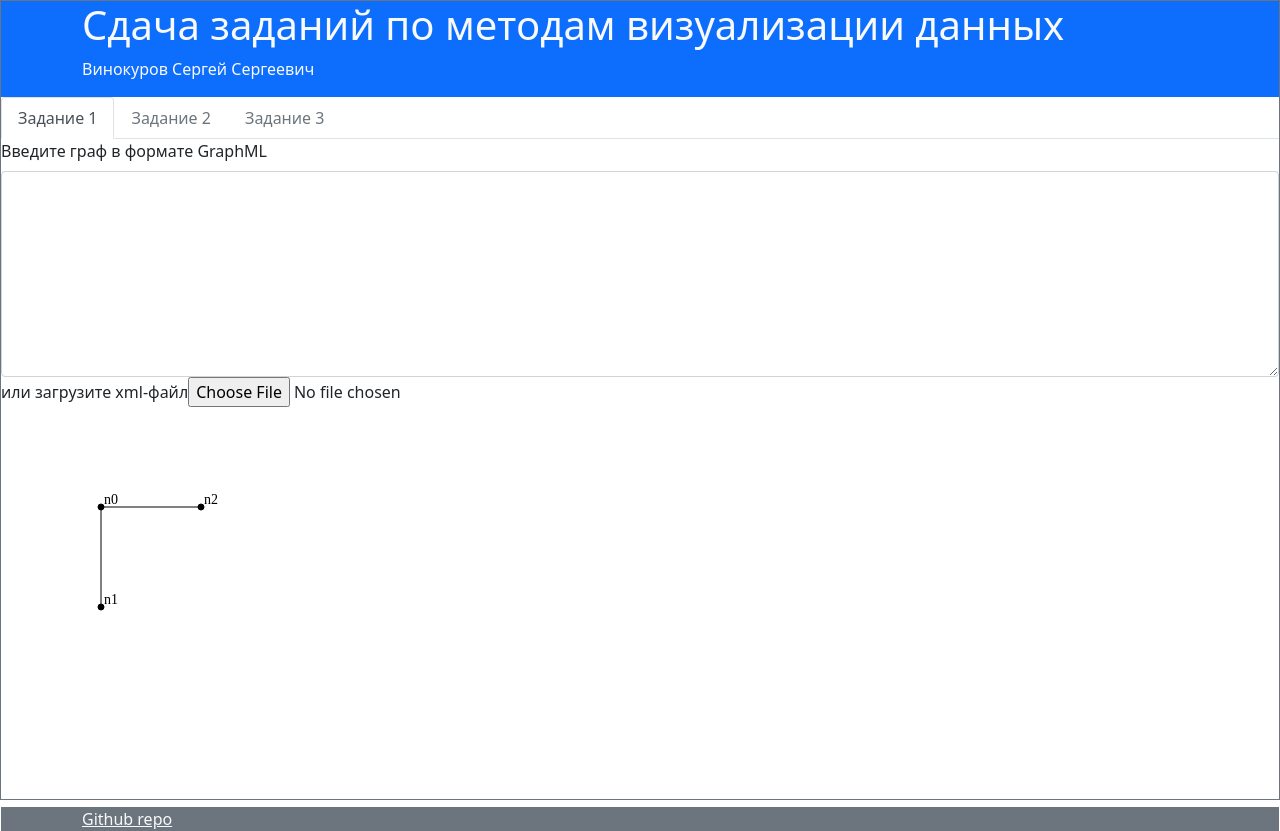
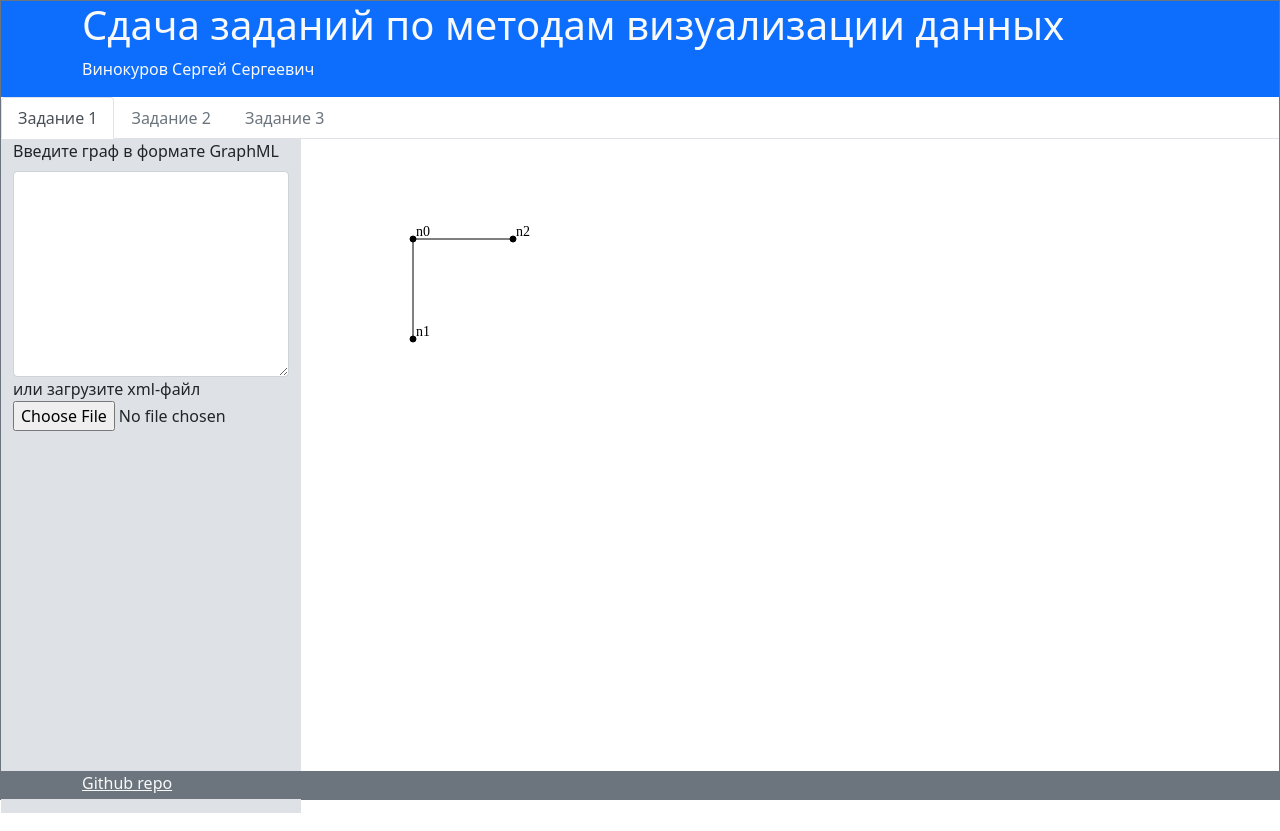
Before and after one commit to pyspice/visualization_10sem, a React (Create React App) app: page / in a window 1280 px wide. Built offline with nearby package versions, Linux system fonts and the light colour scheme.

Commit message:
Layout fix

```diff
--- /dev/null
+++ b/src/pages/Pages.css
@@ -0,0 +1,19 @@
+.main-container {
+  display: flex;
+  flex-flow: row nowrap;
+}
+
+.main-left-panel {
+  max-width: 300px;
+  min-width: 300px;
+  background-color: #dee2e6;
+}
+
+.main-content {
+  flex-grow: 1;
+}
+
+.tab-content,
+.tab-content > * {
+  height: 100%;
+}
--- a/src/pages/Pages.tsx
+++ b/src/pages/Pages.tsx
@@ -1,3 +1,5 @@
+import "./Pages.css";
+
 import Tabs from "react-bootstrap/Tabs";
 import Tab from "react-bootstrap/Tab";
 import { TreeHV } from "./TreeHV";
@@ -8,8 +10,7 @@ export function Pages() {
       <Tab eventKey="1" title="Задание 1">
         <TreeHV />
       </Tab>
-      <Tab eventKey="2" title="Задание 2" disabled>
-      </Tab>
+      <Tab eventKey="2" title="Задание 2" disabled></Tab>
       <Tab eventKey="3" title="Задание 3" disabled></Tab>
     </Tabs>
   );
--- a/src/pages/TreeHV.tsx
+++ b/src/pages/TreeHV.tsx
@@ -1,4 +1,7 @@
 import * as React from "react";
+import Container from "react-bootstrap/Container";
+import Row from "react-bootstrap/Container";
+import Col from "react-bootstrap/Container";
 import { GraphInput } from "src/components";
 import { Graph, parseGraphML } from "src/utils";
 
@@ -30,9 +33,15 @@ export function TreeHV() {
   };
 
   return (
-    <div>
-      <GraphInput value={value} onChange={onChange} />
-      <div ref={ref} />
-    </div>
+    <Container className="px-0 mx-0 mw-100 h-100">
+      <Row className="main-container px-0 mx-0 mw-100 h-100">
+        <Col className="main-left-panel h-100">
+          <GraphInput value={value} onChange={onChange} />
+        </Col>
+        <Col className="main-content h-100">
+          <div ref={ref} />
+        </Col>
+      </Row>
+    </Container>
   );
 }
```
